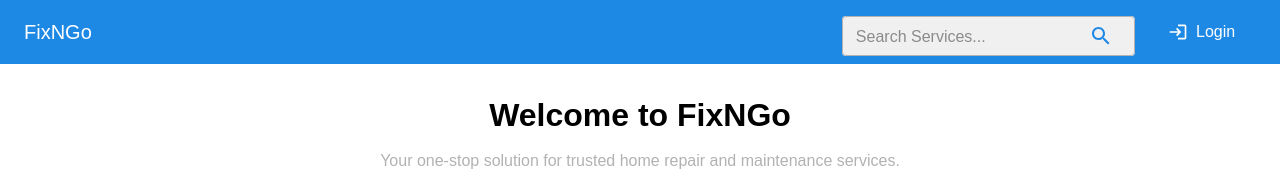
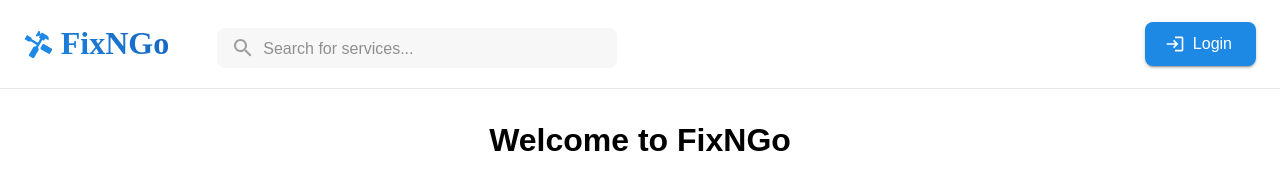
Before and after one commit to NiranjanBhat123/major_project, a React (Create React App) app in the folder frontend/client/: page / in a window 1280 px wide. Shown: the top 171 px of the page. Built offline with nearby package versions, Linux system fonts and the light colour scheme.

Commit message:
Minor navbar changes

```diff
--- a/frontend/client/src/Components/Navbar.js
+++ b/frontend/client/src/Components/Navbar.js
@@ -2,7 +2,6 @@ import React, { useState, useEffect } from 'react';
 import {
   AppBar,
   Toolbar,
-  Typography,
   Button,
   IconButton,
   Box,
@@ -12,20 +11,100 @@ import {
   MenuItem,
   Tooltip,
   Fade,
-  Chip
+  Chip,
+  Typography
 } from '@mui/material';
+import { styled, alpha } from '@mui/material/styles';
 import SearchIcon from '@mui/icons-material/Search';
 import LoginIcon from '@mui/icons-material/Login';
 import PersonIcon from '@mui/icons-material/Person';
 import LocationOnIcon from '@mui/icons-material/LocationOn';
+import ShoppingCartIcon from '@mui/icons-material/ShoppingCart';
+import ReceiptIcon from '@mui/icons-material/Receipt';
+import HandymanIcon from '@mui/icons-material/Handyman'; // Added repair icon
 import AuthModal from './AuthModal';
 import { useWelcomeViewContext } from "../Contexts/WelcomeViewContextProvider";
+// Remove Logo import since we're not using it
+
+const StyledAppBar = styled(AppBar)(({ theme, isscrolled }) => ({
+  backgroundColor: theme.palette.common.white,
+  transition: 'all 0.3s ease',
+  boxShadow: isscrolled === 'true' ? '0 2px 8px rgba(0,0,0,0.1)' : 'none',
+  borderBottom: '1px solid',
+  borderColor: alpha(theme.palette.grey[300], 0.8),
+}));
+
+const LogoContainer = styled(Box)({
+  display: 'flex',
+  alignItems: 'center',
+  marginRight: '32px',
+  cursor: 'pointer',
+});
+
+const LogoText = styled(Typography)(({ theme }) => ({
+  fontFamily: 'Righteous, cursive', // Using Righteous font for a stylish look
+  fontSize: '2rem',
+  fontWeight: 'bold',
+  background: `linear-gradient(45deg, ${theme.palette.primary.main}, ${theme.palette.primary.dark})`,
+  WebkitBackgroundClip: 'text',
+  WebkitTextFillColor: 'transparent',
+  display: 'flex',
+  alignItems: 'center',
+  gap: '8px',
+  '& .icon': {
+    color: theme.palette.primary.main,
+    fontSize: '1.8rem',
+    transform: 'rotate(-15deg)',
+  },
+  '& .highlight': {
+    color: theme.palette.primary.main,
+  },
+}));
+
+const SearchTextField = styled(TextField)(({ theme }) => ({
+  '& .MuiOutlinedInput-root': {
+    backgroundColor: alpha(theme.palette.grey[100], 0.8),
+    borderRadius: '8px',
+    width: '400px',
+    transition: theme.transitions.create(['background-color', 'box-shadow']),
+    '& fieldset': {
+      borderColor: 'transparent',
+    },
+    '&:hover': {
+      backgroundColor: alpha(theme.palette.grey[100], 1),
+    },
+    '&.Mui-focused': {
+      backgroundColor: theme.palette.common.white,
+      boxShadow: `0 0 0 2px ${alpha(theme.palette.primary.main, 0.2)}`,
+      '& fieldset': {
+        borderColor: theme.palette.primary.main,
+      },
+    },
+  },
+}));
+
+const LocationChip = styled(Chip)(({ theme }) => ({
+  backgroundColor: alpha(theme.palette.grey[100], 0.8),
+  '&:hover': {
+    backgroundColor: alpha(theme.palette.grey[200], 0.8),
+  },
+  height: '40px',
+  padding: '0 8px',
+  '& .MuiChip-icon': {
+    color: theme.palette.grey[600],
+  },
+  '& .MuiChip-label': {
+    color: theme.palette.grey[700],
+    fontWeight: 500,
+  },
+}));
 
 const Navbar = () => {
   const [isScrolled, setIsScrolled] = useState(false);
   const [anchorEl, setAnchorEl] = useState(null);
   const [location, setLocation] = useState(null);
   const [locationAnchorEl, setLocationAnchorEl] = useState(null);
+  const [userName, setUserName] = useState('');
 
   useEffect(() => {
     const handleScroll = () => {
@@ -38,8 +117,13 @@ const Navbar = () => {
     };
   }, []);
 
-  // Load and format location data
+  // Load user data and location
   useEffect(() => {
+    const storedUserName = localStorage.getItem('userName');
+    if (storedUserName) {
+      setUserName(storedUserName);
+    }
+
     const userLocation = localStorage.getItem('userLocation');
     if (userLocation) {
       try {
@@ -54,7 +138,6 @@ const Navbar = () => {
   const formatAddress = (address) => {
     if (!address) return '';
     const parts = address.split(',');
-    // Return first 2 parts of the address for compact display
     return parts.slice(0, 2).join(',');
   };
 
@@ -84,92 +167,63 @@ const Navbar = () => {
 
   return (
     <>
-      <AppBar position={isScrolled ? 'fixed' : 'static'} color="primary" elevation={isScrolled ? 4 : 0}>
-        <Toolbar>
-          <Typography variant="h6" sx={{ flexGrow: 0 }}>
-            FixNGo
-          </Typography>
+      <StyledAppBar
+        position="sticky"
+        isscrolled={isScrolled.toString()}
+        elevation={0}
+      >
+        <Toolbar sx={{ py: 1.5, gap: 2 }}>
+        <LogoContainer>
+            <LogoText variant="h1">
+              <HandymanIcon className="icon" />
+              FixNGo
+            </LogoText>
+          </LogoContainer>
 
-          {isLoggedIn && location && (
-            <Box sx={{ flexGrow: 0, ml: 3, display: 'flex', alignItems: 'center' }}>
-              <Tooltip
-                title="Click to view full address"
-                arrow
-                placement="bottom"
-              >
-                <Chip
-                  icon={<LocationOnIcon />}
-                  label={formatAddress(location.address)}
-                  onClick={handleLocationClick}
-                  sx={{
-                    bgcolor: 'rgba(255, 255, 255, 0.1)',
-                    color: 'white',
-                    '&:hover': {
-                      bgcolor: 'rgba(255, 255, 255, 0.2)',
-                    },
-                    maxWidth: '250px',
-                  }}
-                />
-              </Tooltip>
-              <Menu
-                anchorEl={locationAnchorEl}
-                open={Boolean(locationAnchorEl)}
-                onClose={handleLocationMenuClose}
-                TransitionComponent={Fade}
-                PaperProps={{
-                  elevation: 3,
-                  sx: {
-                    maxWidth: '400px',
-                    padding: '16px',
-                  },
-                }}
-              >
-                <Box sx={{ p: 1 }}>
-                  <Typography variant="subtitle2" color="primary" gutterBottom>
-                    Current Location
-                  </Typography>
-                  <Typography variant="body2">
-                    {location?.address}
-                  </Typography>
-                  <Typography variant="caption" color="text.secondary" sx={{ mt: 1, display: 'block' }}>
-                    Last updated: {new Date(location?.timestamp).toLocaleString()}
-                  </Typography>
-                </Box>
-              </Menu>
-            </Box>
+
+          {location && (
+            <Tooltip title="Click to view full address" arrow placement="bottom">
+              <LocationChip
+                icon={<LocationOnIcon />}
+                label={formatAddress(location.address)}
+                onClick={handleLocationClick}
+                clickable
+              />
+            </Tooltip>
           )}
 
-          <Box sx={{ flexGrow: 1 }} />
-
-          <Box display="flex" alignItems="center" gap={2}>
-            <TextField
-              variant="outlined"
+          <Box sx={{ flexGrow: 1, display: 'flex', justifyContent: 'center' }}>
+            <SearchTextField
               size="small"
-              placeholder="Search Services..."
+              placeholder="Search for services..."
               InputProps={{
-                endAdornment: (
-                  <IconButton color="primary">
-                    <SearchIcon />
-                  </IconButton>
-                ),
-              }}
-              sx={{
-                backgroundColor: (theme) => theme.palette.background.default,
-                borderRadius: 1,
+                startAdornment: <SearchIcon sx={{ color: 'grey.500', mr: 1 }} />,
               }}
             />
+          </Box>
+
+          <Box sx={{ display: 'flex', alignItems: 'center', gap: 2 }}>
             {isLoggedIn ? (
               <>
+                <IconButton color="primary" sx={{ backgroundColor: alpha('#000', 0.04) }}>
+                  <ShoppingCartIcon />
+                </IconButton>
                 <IconButton
                   onClick={handleProfileClick}
-                  sx={{ p: 0 }}
+                  sx={{
+                    p: 0.5,
+                    backgroundColor: alpha('#000', 0.04),
+                    '&:hover': {
+                      backgroundColor: alpha('#000', 0.08),
+                    }
+                  }}
                 >
                   <Avatar sx={{
-                    bgcolor: 'secondary.main',
-                    width: 35,
-                    height: 35
+                    bgcolor: 'primary.main',
+                    width: 32,
+                    height: 32
                   }}>
-                    <PersonIcon />
+                    {userName?.charAt(0)?.toUpperCase()}
                   </Avatar>
                 </IconButton>
                 <Menu
@@ -178,34 +232,96 @@ const Navbar = () => {
                   onClose={handleMenuClose}
                   onClick={handleMenuClose}
                   PaperProps={{
-                    elevation: 0,
+                    elevation: 2,
                     sx: {
-                      overflow: 'visible',
-                      filter: 'drop-shadow(0px 2px 8px rgba(0,0,0,0.32))',
                       mt: 1.5,
+                      minWidth: 180,
+                      borderRadius: '8px',
+                      backgroundColor: 'common.white',
                     },
                   }}
                   transformOrigin={{ horizontal: 'right', vertical: 'top' }}
                   anchorOrigin={{ horizontal: 'right', vertical: 'bottom' }}
                 >
-                  <MenuItem>Profile</MenuItem>
-                  <MenuItem>My Orders</MenuItem>
-                  <MenuItem>Settings</MenuItem>
-                  <MenuItem onClick={handleLogout}>Logout</MenuItem>
+                  <MenuItem sx={{ py: 1.5 }}>
+                    <PersonIcon sx={{ mr: 2, color: 'grey.600' }} /> Profile
+                  </MenuItem>
+                  <MenuItem sx={{ py: 1.5 }}>
+                    <ReceiptIcon sx={{ mr: 2, color: 'grey.600' }} /> My Orders
+                  </MenuItem>
+                  <MenuItem onClick={handleLogout} sx={{ py: 1.5, color: 'error.main' }}>
+                    <LoginIcon sx={{ mr: 2 }} /> Logout
+                  </MenuItem>
                 </Menu>
               </>
             ) : (
               <Button
-                color="inherit"
+                variant="contained"
+                color="primary"
                 startIcon={<LoginIcon />}
                 onClick={handleOpenAuthModal}
+                sx={{
+                  borderRadius: '8px',
+                  textTransform: 'none',
+                  px: 3,
+                  py: 1,
+                }}
               >
                 Login
               </Button>
             )}
           </Box>
         </Toolbar>
-      </AppBar>
+      </StyledAppBar>
+
+      <Menu
+        anchorEl={locationAnchorEl}
+        open={Boolean(locationAnchorEl)}
+        onClose={handleLocationMenuClose}
+        TransitionComponent={Fade}
+        PaperProps={{
+          elevation: 2,
+          sx: {
+            maxWidth: '400px',
+            padding: '16px',
+            borderRadius: '8px',
+            fontFamily: 'Poppins, sans-serif', // Add this line to set Poppins as default
+          },
+        }}
+      >
+        <Box sx={{ p: 1 }}>
+          <Box sx={{
+            display: 'flex',
+            alignItems: 'center',
+            gap: 1,
+            color: 'grey.700',
+            mb: 1,
+            fontFamily: 'Poppins, sans-serif' // Add this line
+          }}>
+            <LocationOnIcon color="primary" fontSize="small" />
+            Current Location
+          </Box>
+          <Box sx={{
+            color: 'grey.800',
+            fontWeight: 500,
+            fontFamily: 'Poppins, sans-serif' // Add this line
+          }}>
+            {location?.address}
+          </Box>
+          <Box sx={{
+            mt: 2,
+            pt: 2,
+            borderTop: 1,
+            borderColor: 'grey.200',
+            color: 'grey.600',
+            fontSize: '0.75rem',
+            fontFamily: 'Poppins, sans-serif' // Add this line
+          }}>
+            Last updated: {new Date(location?.timestamp).toLocaleString()}
+          </Box>
+        </Box>
+      </Menu>
+
       <AuthModal open={isAuthModalOpen} onClose={handleCloseAuthModal} />
     </>
   );
```
